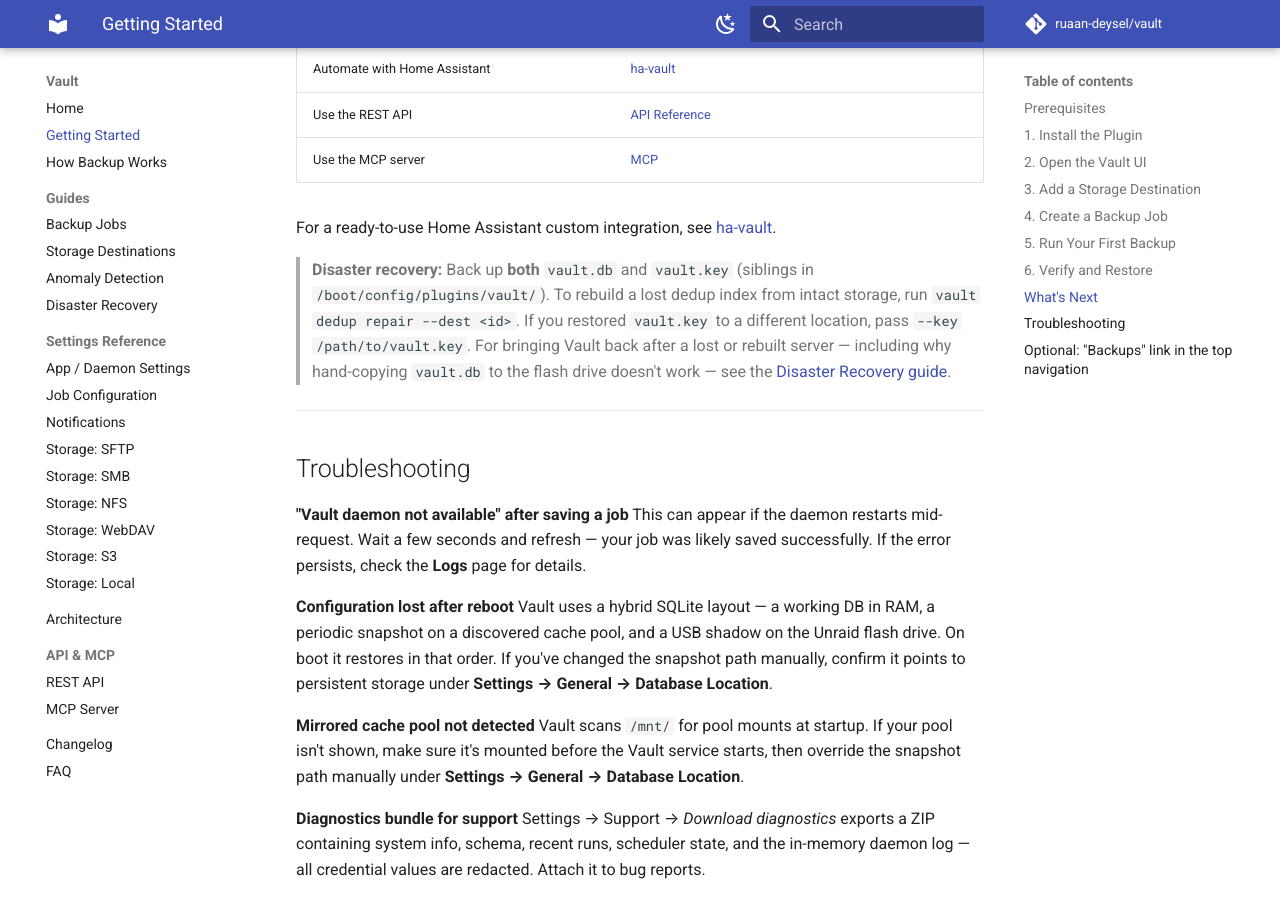
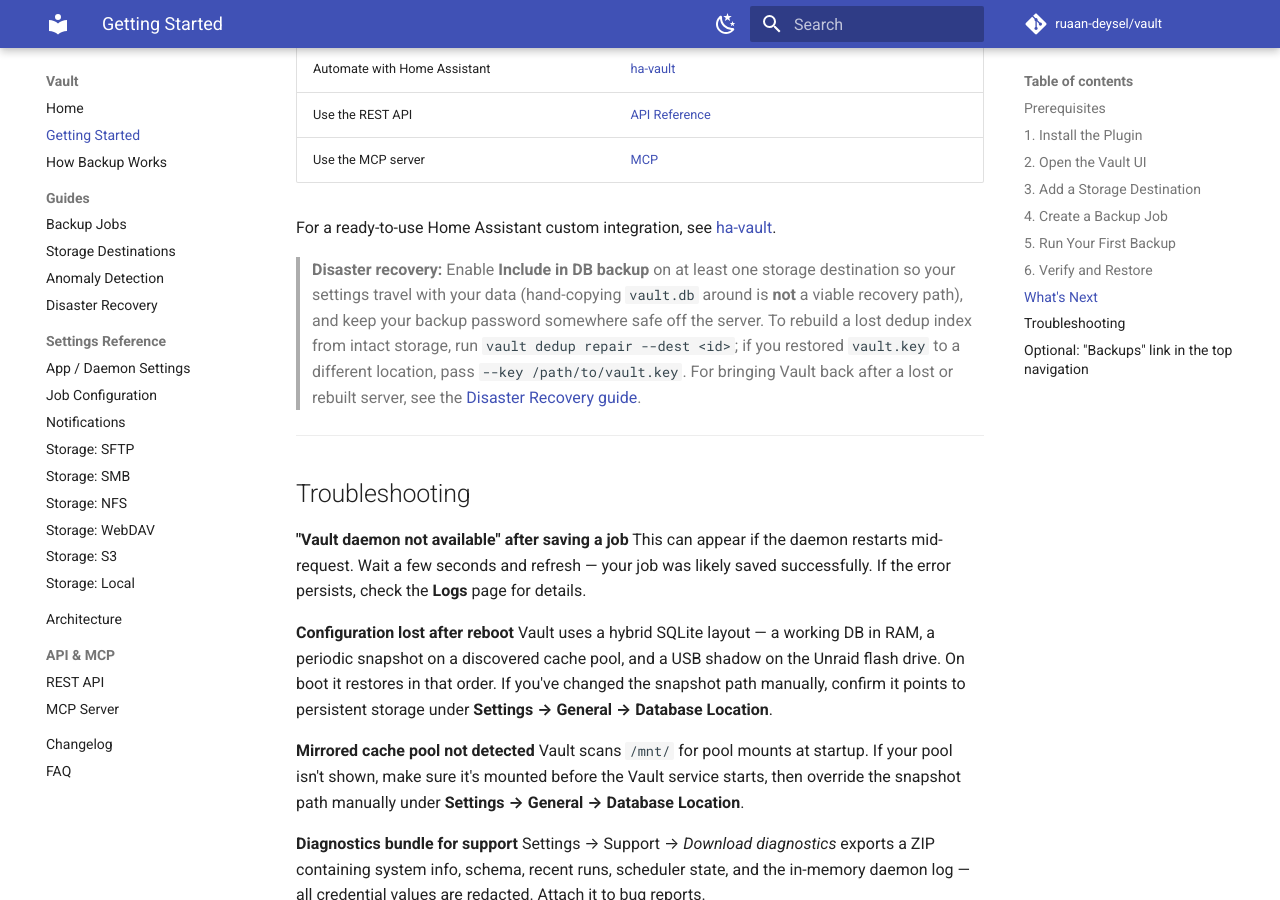
Before and after one commit to ruaan-deysel/vault, an MkDocs documentation site: the page built from docs/getting-started.md, in a window 1280 px wide and 900 px high, scrolled down 5571 px. Built offline with MkDocs 1.6.1 and Material for MkDocs 9.7.7, drawn with Linux system fonts in a browser that asks for light colours; comment, search, counter and statistics services are not loaded.

Commit message:
docs: DR guide curl reads secrets from env; getting-started points DR at destination DB backups

```diff
--- a/docs/getting-started.md
+++ b/docs/getting-started.md
@@ -146,12 +146,14 @@
 For a ready-to-use Home Assistant custom integration, see
 [ha-vault](https://github.com/ruaan-deysel/ha-vault).
 
-> **Disaster recovery:** Back up **both** `vault.db` and `vault.key` (siblings in
-> `/boot/config/plugins/vault/`). To rebuild a lost dedup index from intact storage,
-> run `vault dedup repair --dest <id>`. If you restored `vault.key` to a different
-> location, pass `--key /path/to/vault.key`. For bringing Vault back after a lost
-> or rebuilt server — including why hand-copying `vault.db` to the flash drive
-> doesn't work — see the [Disaster Recovery guide](guides/disaster-recovery.md).
+> **Disaster recovery:** Enable **Include in DB backup** on at least one storage
+> destination so your settings travel with your data (hand-copying `vault.db`
+> around is **not** a viable recovery path), and keep your backup password
+> somewhere safe off the server. To rebuild a lost dedup index from intact
+> storage, run `vault dedup repair --dest <id>`; if you restored `vault.key` to
+> a different location, pass `--key /path/to/vault.key`. For bringing Vault back
+> after a lost or rebuilt server, see the
+> [Disaster Recovery guide](guides/disaster-recovery.md).
 
 ---
 
```
Also changed, not shown: docs/guides/disaster-recovery.md (+8 -2 lines).
